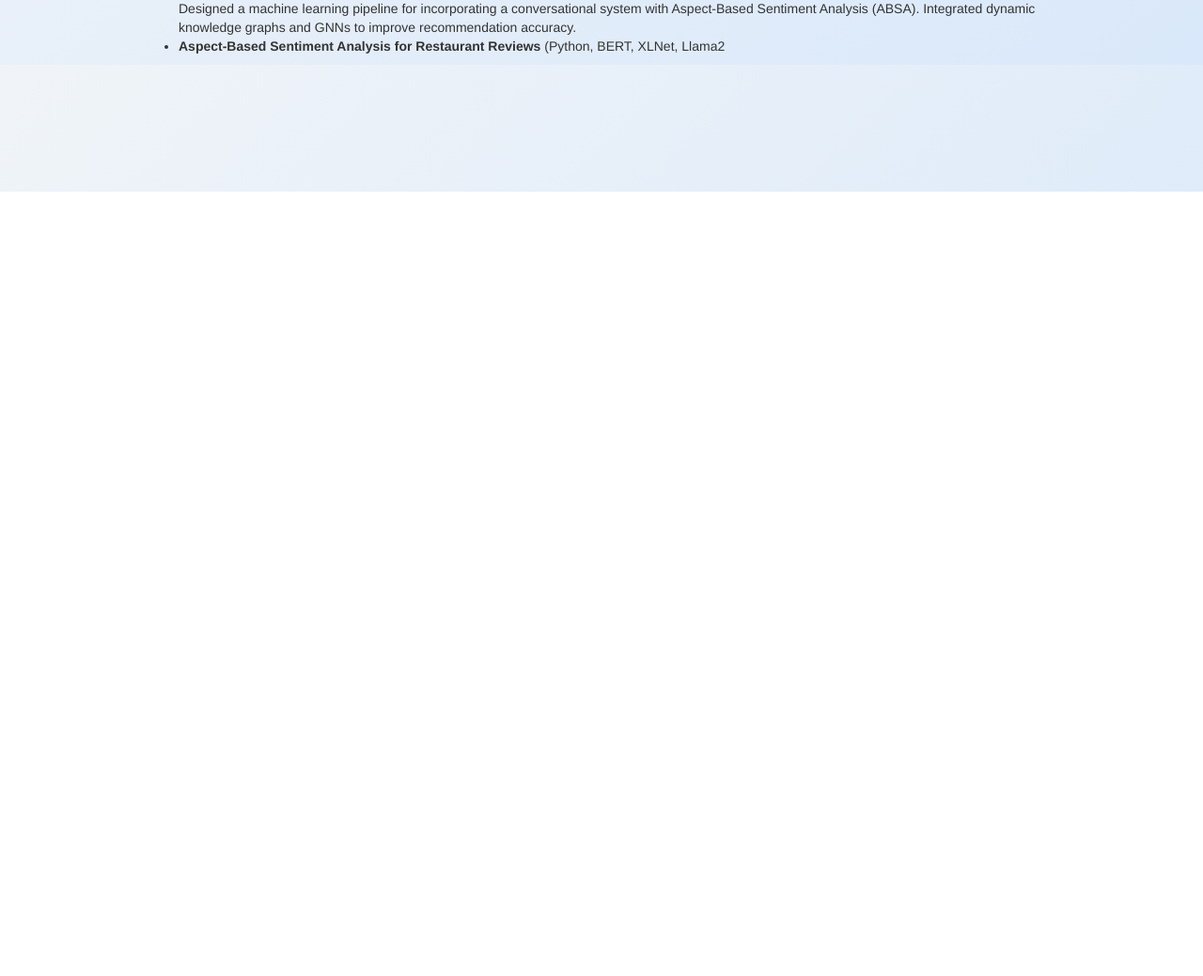
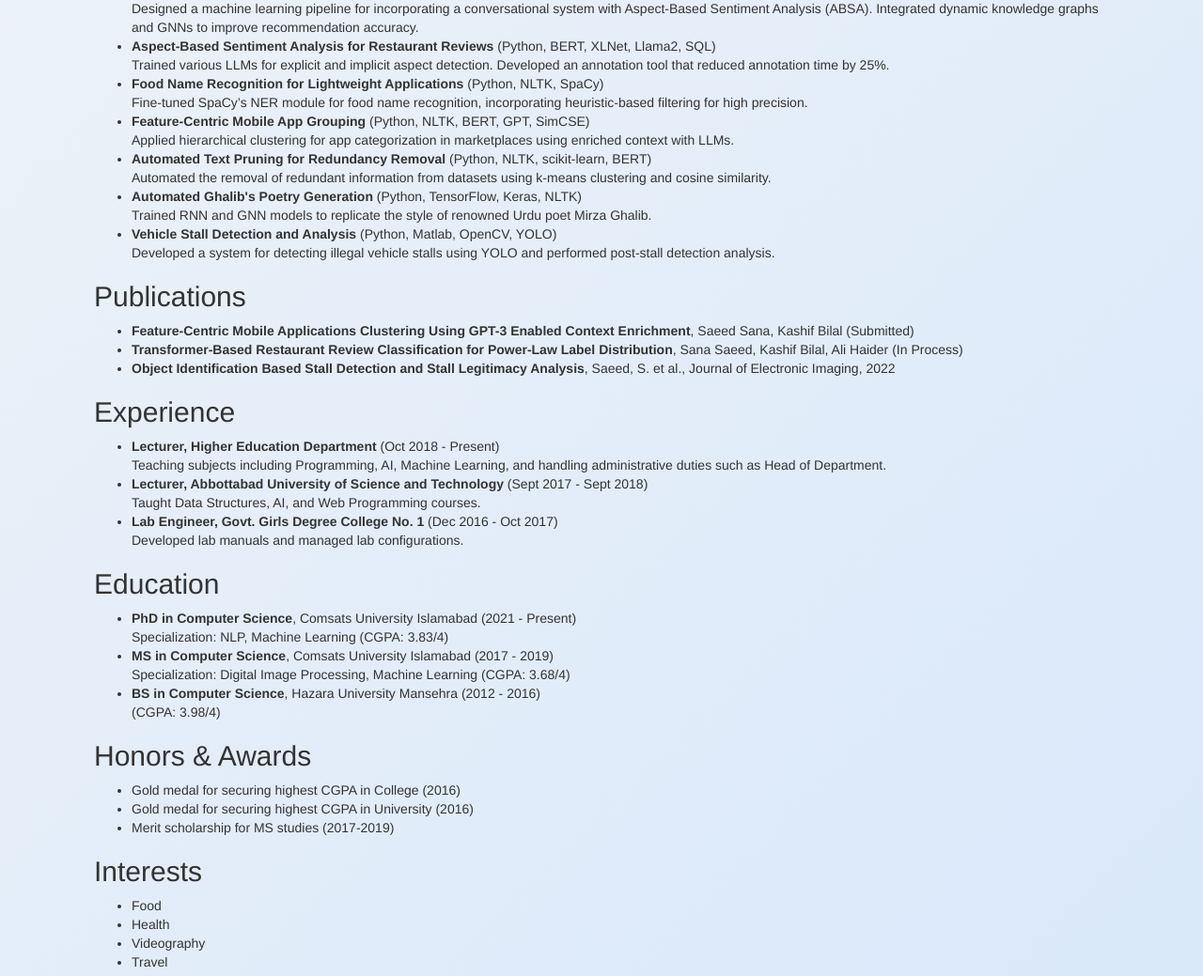
Before and after one commit to Sana-Saeed/SanaSaeedCV, a plain HTML site: page index.html in a window 1280 px wide. Shown: the part 596-1635 px from the top of the page at 94% size. Before the commit the page ends 800 px from the top, so only its background shows below. Drawn offline with Linux system fonts and the light colour scheme.

Commit message:
Update index.html

```diff
--- a/index.html
+++ b/index.html
@@ -10,9 +10,9 @@
         <script type="text/javascript" src="js/bootstrap.min.js"></script>
 
         <style>
-            .page {
-                margin-left: 50px; /* Increase left margin */
-                margin-right: 50px; /* Increase right margin */
+            body {
+                padding-left: 100px;  /* Increase left margin */
+                padding-right: 100px; /* Increase right margin */
             }
         </style>
     </head>
@@ -59,4 +59,90 @@
                         <li><b>Conversational Restaurant Recommendation Based on User Reviews Analysis</b> (Python, BERT, GPT-2, GNNs, Dynamic KG, LSTMs)<br>
                             Designed a machine learning pipeline for incorporating a conversational system with Aspect-Based Sentiment Analysis (ABSA). Integrated dynamic knowledge graphs and GNNs to improve recommendation accuracy.
                         </li>
-                        <li><b>Aspect-Based Sentiment Analysis for Restaurant Reviews</b> (Python, BERT, XLNet, Llama2
+                        <li><b>Aspect-Based Sentiment Analysis for Restaurant Reviews</b> (Python, BERT, XLNet, Llama2, SQL)<br>
+                            Trained various LLMs for explicit and implicit aspect detection. Developed an annotation tool that reduced annotation time by 25%.
+                        </li>
+                        <li><b>Food Name Recognition for Lightweight Applications</b> (Python, NLTK, SpaCy)<br>
+                            Fine-tuned SpaCy’s NER module for food name recognition, incorporating heuristic-based filtering for high precision.
+                        </li>
+                        <li><b>Feature-Centric Mobile App Grouping</b> (Python, NLTK, BERT, GPT, SimCSE)<br>
+                            Applied hierarchical clustering for app categorization in marketplaces using enriched context with LLMs.
+                        </li>
+                        <li><b>Automated Text Pruning for Redundancy Removal</b> (Python, NLTK, scikit-learn, BERT)<br>
+                            Automated the removal of redundant information from datasets using k-means clustering and cosine similarity.
+                        </li>
+                        <li><b>Automated Ghalib's Poetry Generation</b> (Python, TensorFlow, Keras, NLTK)<br>
+                            Trained RNN and GNN models to replicate the style of renowned Urdu poet Mirza Ghalib.
+                        </li>
+                        <li><b>Vehicle Stall Detection and Analysis</b> (Python, Matlab, OpenCV, YOLO)<br>
+                            Developed a system for detecting illegal vehicle stalls using YOLO and performed post-stall detection analysis.
+                        </li>
+                    </ul>
+                </div>
+
+                <div class="text">
+                    <h2>Publications</h2>
+                    <ul>
+                        <li><b>Feature-Centric Mobile Applications Clustering Using GPT-3 Enabled Context Enrichment</b>, Saeed Sana, Kashif Bilal (Submitted)</li>
+                        <li><b>Transformer-Based Restaurant Review Classification for Power-Law Label Distribution</b>, Sana Saeed, Kashif Bilal, Ali Haider (In Process)</li>
+                        <li><b>Object Identification Based Stall Detection and Stall Legitimacy Analysis</b>, Saeed, S. et al., Journal of Electronic Imaging, 2022</li>
+                    </ul>
+                </div>
+
+                <div class="text">
+                    <h2>Experience</h2>
+                    <ul>
+                        <li><b>Lecturer, Higher Education Department</b> (Oct 2018 - Present)<br>
+                            Teaching subjects including Programming, AI, Machine Learning, and handling administrative duties such as Head of Department.
+                        </li>
+                        <li><b>Lecturer, Abbottabad University of Science and Technology</b> (Sept 2017 - Sept 2018)<br>
+                            Taught Data Structures, AI, and Web Programming courses.
+                        </li>
+                        <li><b>Lab Engineer, Govt. Girls Degree College No. 1</b> (Dec 2016 - Oct 2017)<br>
+                            Developed lab manuals and managed lab configurations.
+                        </li>
+                    </ul>
+                </div>
+
+                <div class="text">
+                    <h2>Education</h2>
+                    <ul>
+                        <li><b>PhD in Computer Science</b>, Comsats University Islamabad (2021 - Present)<br>
+                            Specialization: NLP, Machine Learning (CGPA: 3.83/4)
+                        </li>
+                        <li><b>MS in Computer Science</b>, Comsats University Islamabad (2017 - 2019)<br>
+                            Specialization: Digital Image Processing, Machine Learning (CGPA: 3.68/4)
+                        </li>
+                        <li><b>BS in Computer Science</b>, Hazara University Mansehra (2012 - 2016)<br>
+                            (CGPA: 3.98/4)
+                        </li>
+                    </ul>
+                </div>
+
+                <div class="text">
+                    <h2>Honors & Awards</h2>
+                    <ul>
+                        <li>Gold medal for securing highest CGPA in College (2016)</li>
+                        <li>Gold medal for securing highest CGPA in University (2016)</li>
+                        <li>Merit scholarship for MS studies (2017-2019)</li>
+                    </ul>
+                </div>
+
+                <div class="text">
+                    <h2>Interests</h2>
+                    <ul>
+                        <li>Food</li>
+                        <li>Health</li>
+                        <li>Videography</li>
+                        <li>Travel</li>
+                    </ul>
+                </div>
+
+                <div class="icons">
+                    <a href="https://twitter.com/Sana_Saeed"><img src="icons/twitter.png" width="32" alt="Twitter Icon"></a>
+                    <a href="https://www.linkedin.com/in/sana-saeed-nlp/"><img src="icons/linkedin.png" width="32" alt="LinkedIn Icon"></a>
+                    <a href="https://github.com/Sana-Saeed"><img src="icons/github.svg" width="32" alt="GitHub Icon"></a>
+                </div>
+            </div>
+        </div>
+    </body
```
